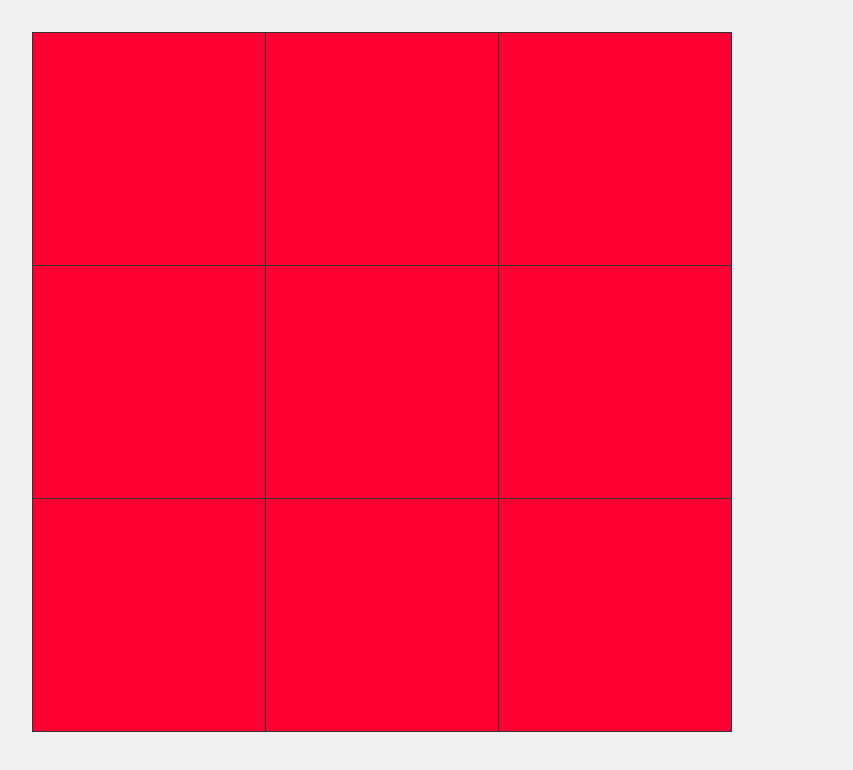
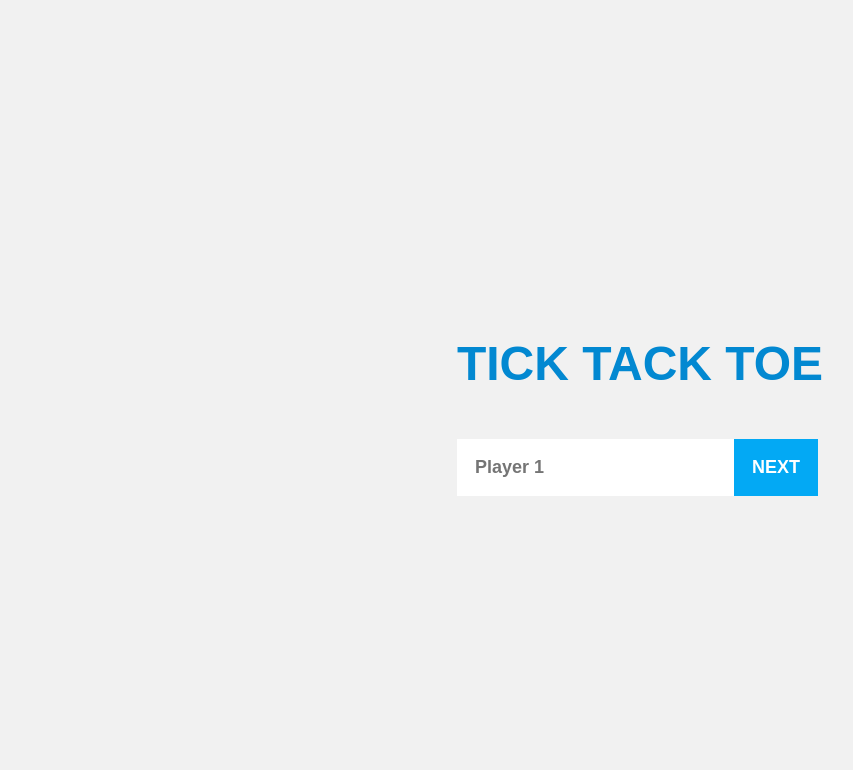
Before and after one commit to ShubhamKushwah/TickTackToe-Plus, a React app: page / in a window 1280 px wide. Shown: the top 770 px of the page, without its empty margins (0-853 px from the left). Built offline with nearby package versions, Linux system fonts and the light colour scheme; a web font is replaced by a local one.

Commit message:
added buttons and features

```diff
--- a/src/App.js
+++ b/src/App.js
@@ -1,11 +1,42 @@
-import React, { Component } from 'react';
+import React, {Component} from 'react';
 import Grid from './Components/Grid';
+import Home from './Components/Home';
 
 class App extends Component {
+
+  constructor(props) {
+    super(props);
+
+    this.state = {
+      step: 0,
+    };
+  }
+
+  incrementStep = () => {
+    this.setState({
+      step: this.state.step + 1,
+    });
+  };
+
+
+  reset = () => {
+    this.setState({
+      step: 0,
+    });
+  };
+
   render() {
+
+    const { step } = this.state;
+
     return (
-      <div>
-        <Grid />
+      <div className={'main'}>
+        {
+          step < 2 ?
+          <Home step={step} incrementStep={this.incrementStep}/>
+          :
+          <Grid reset={this.reset} />
+        }
       </div>
     );
   }
--- a/src/Components/Grid.jsx
+++ b/src/Components/Grid.jsx
@@ -59,7 +59,7 @@ export default class Grid extends Component {
   };
 
   validate = (b1, b2) => {
-    const {grid, player} = this.state;
+    const { grid } = this.state;
 
     const counters = this.getTwoBlocks(b1, b2);
 
@@ -76,7 +76,7 @@ export default class Grid extends Component {
         }
       }
       if (compare.length !== 0) {
-        if(compare[0] === compare[1] && compare[0] !== 0) {
+        if (compare[0] === compare[1] && compare[0] !== 0 && compare[0] === this.getCurrentPlayer()) {
           alert('Player ' + this.getCurrentPlayer() + ' won!');
         }
       }
@@ -101,12 +101,14 @@ export default class Grid extends Component {
 
   render() {
 
-    const {grid} = this.state;
+    const { grid } = this.state;
+
+    const { reset } = this.props;
 
     const renderBlocks = () => {
 
       let blockStyle = {
-        background: '#ff0033',
+        background: '#f1f1f1',
       };
 
       return grid.map((row, out_index) => {
@@ -114,17 +116,17 @@ export default class Grid extends Component {
           {row.map((block, in_index) => {
             if (block === 1) {
               blockStyle = {
-                background: '#323232',
+                background: `url('assets/cookie.svg')`,
                 pointerEvents: 'none',
               };
             } else if (block === 2) {
               blockStyle = {
-                background: '#009688',
+                background: `url('assets/skull.svg')`,
                 pointerEvents: 'none',
               };
             } else {
               blockStyle = {
-                background: '#ff0033',
+                background: '#f1f1f1',
               };
             }
             return <div key={out_index + in_index} onClick={(e) => this.onClickHandler(out_index, in_index, e)}
@@ -135,8 +137,19 @@ export default class Grid extends Component {
     };
 
     return (
-      <div className={'grid'}>
-        {renderBlocks()}
+      <div>
+        <div className={'top_container'}>
+          <span className={'player'}>Shubham Kushwah</span>
+          <span className={'player'}>v/s</span>
+          <span className={'player'}>Saumya Kushwah</span>
+        </div>
+        <div className={'grid'}>
+          {renderBlocks()}
+        </div>
+        <div className={'bottom_container'}>
+          <button className={'btn'} onClick={() => reset()}>RESTART</button>
+          <button className={'btn clear'} onClick={() => this.setState({ grid: [[0, 0, 0], [0, 0, 0], [0, 0, 0]],}) }>CLEAR</button>
+        </div>
       </div>
     );
   }
--- /dev/null
+++ b/src/Components/Home.jsx
@@ -0,0 +1,34 @@
+import React, { Component } from 'react';
+
+export default class Home extends Component {
+
+  render() {
+    const renderSteps = () => {
+
+      const { step, incrementStep } = this.props;
+
+      switch(step) {
+        case 0:
+          return <div className={'step'}>
+            <h1 className={'main-name'}>TICK TACK TOE</h1>
+            <input name={'player_one'} type="text" placeholder={'Player 1'} onChange={this.onHandleChange} />
+            <button className={'btn'} onClick={incrementStep}>NEXT</button>
+          </div>;
+        case 1:
+          return <div className={'step'}>
+            <h1 className={'main-name'}>TICK TACK TOE</h1>
+            <input name={'player_two'} type="text" placeholder={'Player 2'} onChange={this.onHandleChange} />
+            <button className={'btn'} onClick={incrementStep}>NEXT</button>
+          </div>;
+        default:
+          return <div>Not Found!</div>
+      }
+    };
+
+    return (
+      <div className={'home'}>
+        {renderSteps()}
+      </div>
+    );
+  }
+}
--- a/src/styles/components/grid.sass
+++ b/src/styles/components/grid.sass
@@ -1,10 +1,9 @@
 .grid
   display: flex
-  width: 700px
-  height: 700px
+  width: 600px
+  height: 600px
   max-width: 100vw
   max-height: 100vh
-  margin: 32px
 
   .row
     flex: 1
@@ -22,6 +21,9 @@
       display: flex
       justify-content: center
       align-items: center
+      background-size: 80% !important
+      background-position: center !important
+      background-repeat: no-repeat !important
 
       &:nth-child(n)
         border-bottom: 1px solid $darkGrey
@@ -31,7 +33,7 @@
 
       &:hover
         cursor: pointer
-        background: #E1F5FE
+        background: #B3E5FC
 
   .p1
     background: $darkGrey
--- /dev/null
+++ b/src/styles/components/home.sass
@@ -0,0 +1,75 @@
+.main
+  width: 100vw
+  height: 100vh
+  display: flex
+  justify-content: center
+  align-items: center
+
+  .main-name
+    color: $blueDark
+    text-align: center
+    font-size: 48px
+    margin-bottom: 48px
+
+  input
+    padding: 16px
+    font-size: 18px
+    font-weight: bold
+    transition: all .2s
+    border: 2px solid transparent
+    color: $darkGrey
+
+    &:focus
+      border: 2px solid $blue
+      outline: none
+
+  .btn
+    padding: 16px
+    font-size: 18px
+    font-weight: bold
+    background: $blue
+    color: $white
+    transition: all .2s
+    border: 2px solid transparent
+
+    &:hover
+      cursor: pointer
+      background: $blueDark
+
+    &:focus
+      outline: none
+
+  .bottom_container
+    width: 100%
+    text-align: center
+
+    .btn
+      width: 50%
+
+    .clear
+      background: #FF9800
+
+      &:hover
+        background: #F57C00
+
+  .top_container
+    width: 100%
+    display: flex
+    text-align: center
+
+    .player
+      flex: 1
+      font-size: 22px
+      font-weight: bold
+      letter-spacing: 1px
+      width: 50%
+      display: inline-block
+      overflow: hidden
+
+      &:first-child
+        color: $blueDark
+        text-align: start
+
+      &:last-child
+        color: $blueDark
+        text-align: end
--- a/src/styles/core/variables.sass
+++ b/src/styles/core/variables.sass
@@ -4,6 +4,8 @@ $white: #fff
 $offWhite: #f1f1f1
 
 $darkGrey: #323232
+$blue: #03A9F4
+$blueDark: #0288D1
 
 body
   margin: 0
--- a/src/styles/main.sass
+++ b/src/styles/main.sass
@@ -1,2 +1,3 @@
 @import './core/variables'
 @import './components/grid'
+@import './components/home'
```
Also changed, not shown: public/assets/cookie.svg (added), public/assets/skull.svg (added).
